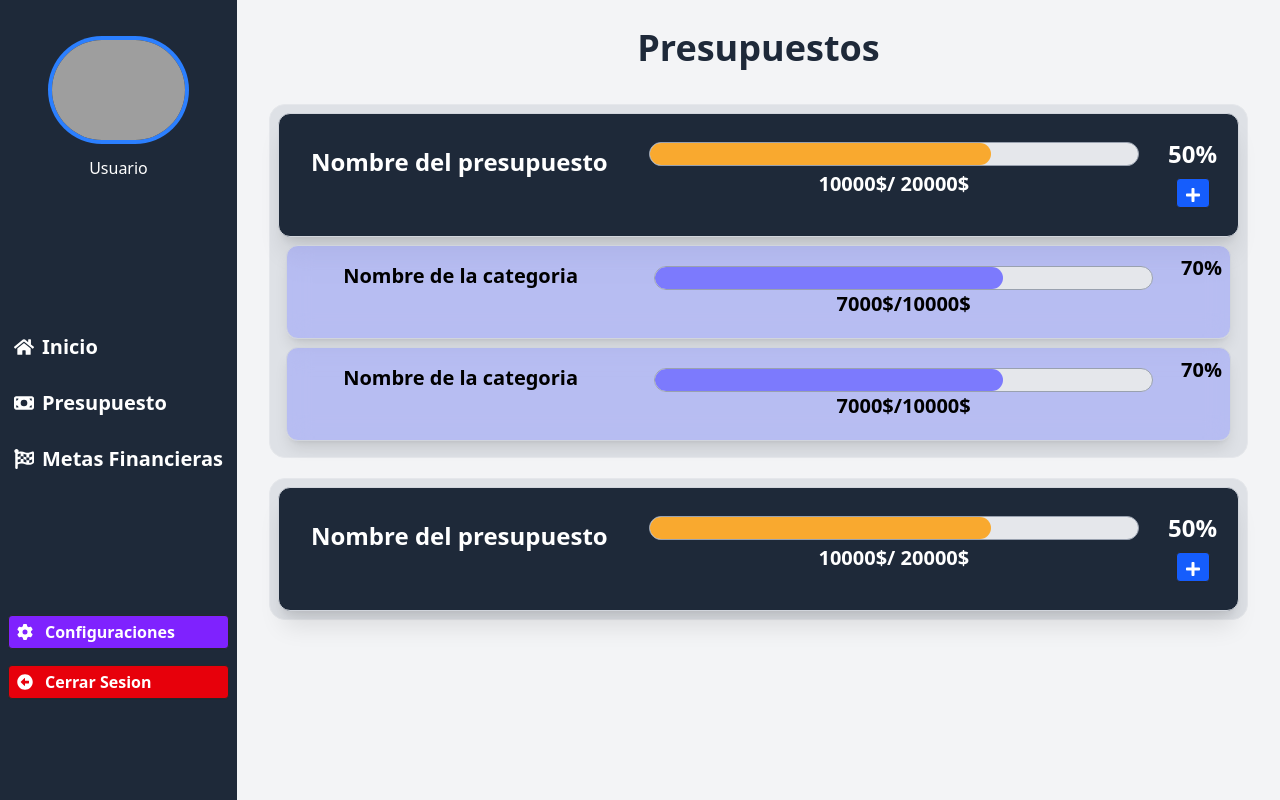
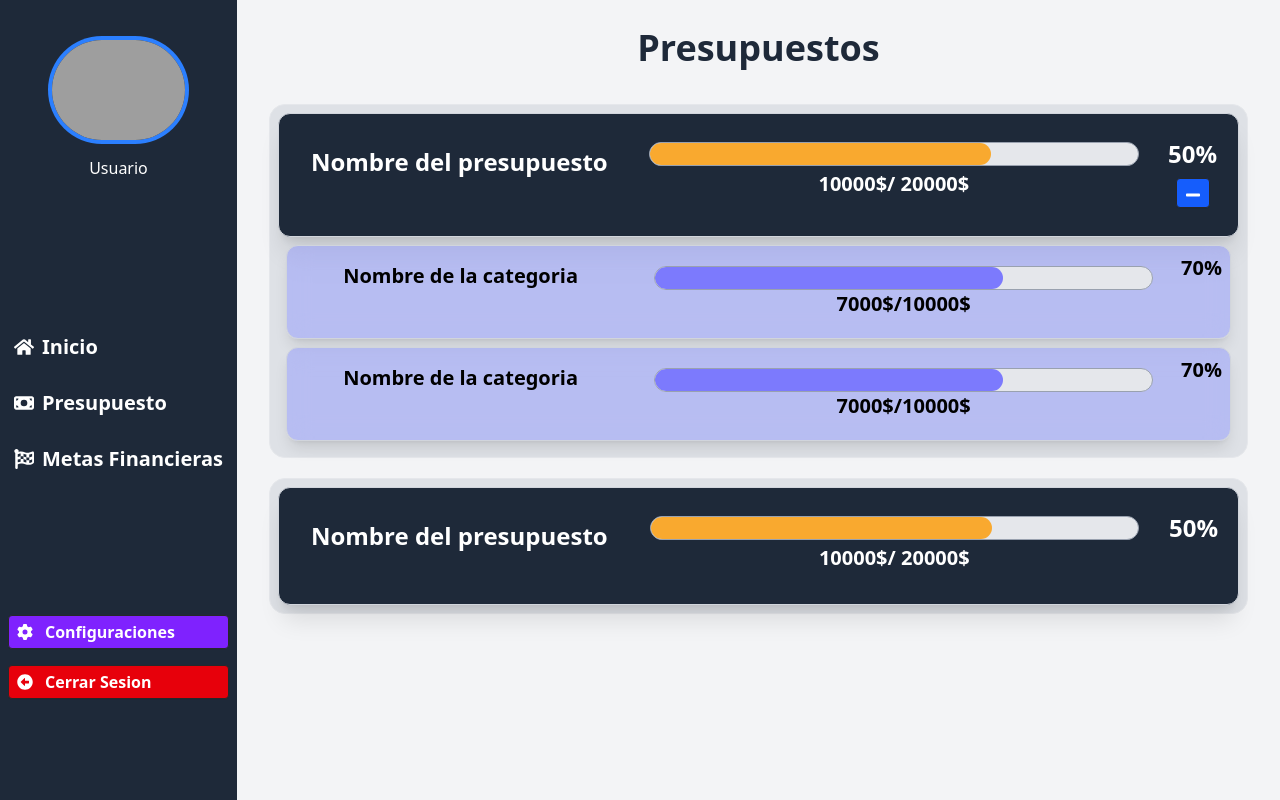
Before and after one commit to andres990420/tracker-finanzas-personales, a React (Vite) app in the folder frontend/: page /budgets in a window 1280 px wide. Both pictures are taken after a click on the button 1193 px from the left and 193 px from the top of the page. Built offline with nearby package versions, Linux system fonts and the light colour scheme; grey boxes are pictures that could not be loaded.

Commit message:
Enhance BudgetsTable component with toggle functionality and update Buttons component to support click events

```diff
--- a/frontend/src/components/BudgetsTable/BudgetsTable.tsx
+++ b/frontend/src/components/BudgetsTable/BudgetsTable.tsx
@@ -1,19 +1,28 @@
-import { FaPlus } from "react-icons/fa";
+import { FaMinus, FaPlus } from "react-icons/fa";
 import Buttons from "../Buttons";
 import BudgetsTableItems from "./BudgetTableItems";
+import { useState } from "react";
 
 interface Promps {
   limitValue: number;
   currentValue: number;
   percentage: number;
   budgetName: string;
-  childrentables?: Object[];
+  childrensTables?: Object[];
 }
 
 export default function BudgetsTable(promps: Promps) {
-  const { limitValue, currentValue, percentage, budgetName, childrentables } =
+  const { limitValue, currentValue, percentage, budgetName, childrensTables } =
     promps;
 
+  const [hidden, setHidden] = useState(true);
+  const [buttonIcon, setButtonIcon] = useState(<FaPlus className="h-4 w-4" />);
+  function handleClick() {
+    hidden
+      ? setButtonIcon(<FaMinus className="h-4 w-4" />)
+      : setButtonIcon(<FaPlus className="h-4 w-4" />);
+    setHidden(!hidden);
+  }
   return (
     <div className="border border-gray-200 rounded-2xl p-2 font-bold bg-gray-300/60 m-5">
       <div className="flex  border-gray-300 justify-between p-5 rounded-xl border bg-gray-800 shadow-xl">
@@ -31,10 +40,13 @@ export default function BudgetsTable(promps: Promps) {
         </div>
         <div>
           <p className="text-2xl mt-1 text-white">{percentage}%</p>
-          <Buttons color="blue" icon={<FaPlus className="h-4 w-4" />} />
+          {childrensTables && (
+            <Buttons color="blue" onclick={handleClick} icon={buttonIcon} />
+          )}
         </div>
       </div>
-      {childrentables?.map((table) => (
+      <div className={hidden ? "hidden" : ""}>
+        {childrensTables?.map((table) => (
           <BudgetsTableItems
             color="indigo"
             categoryName="Nombre de la categoria"
@@ -43,5 +55,6 @@ export default function BudgetsTable(promps: Promps) {
           />
         ))}
       </div>
+    </div>
   );
 }
--- a/frontend/src/components/Buttons.tsx
+++ b/frontend/src/components/Buttons.tsx
@@ -4,29 +4,30 @@ interface Props {
   text?: string;
   color: string;
   icon?: ReactNode;
+  onclick?: () => void;
 }
 
 export default function Buttons(props: Props) {
-  const { text, color, icon } = props;
+  const { text, color, icon, onclick } = props;
   let fondo, hover;
   switch (color) {
     case "red":
       fondo = "bg-red-600";
-      hover = "hover:bg-red-500"
+      hover = "hover:bg-red-500";
       break;
     case "blue":
       fondo = "bg-blue-600";
-      hover = "hover:bg-blue-500"
+      hover = "hover:bg-blue-500";
       break;
     case "violet":
       fondo = "bg-violet-600";
-      hover = "hover:bg-violet-500"
+      hover = "hover:bg-violet-500";
       break;
   }
 
   const style = `flex border border-zinc-800  rounded shadow-2xs font-bold text-white m-2 ${fondo} ${hover}`;
   return (
-    <button className={style}>
+    <button className={style} onClick={onclick}>
       <span className="m-2 h-3 w-4">{icon && icon}</span>
       {text && <span className="m-1">{text}</span>}
     </button>
--- a/frontend/src/components/SideMenu/SideMenuItem.tsx
+++ b/frontend/src/components/SideMenu/SideMenuItem.tsx
@@ -1,6 +1,4 @@
 import type { ReactNode } from "react";
-import { useState } from "react";
-
 
 interface Promps {
   href?: string;
@@ -10,15 +8,11 @@ interface Promps {
 
 export default function SideMenuItem(promps: Promps) {
   const { text, icon, href } = promps;
-  const [select, setSelect] = useState(false);
 
-  function handdleClick(){
-    setSelect(true)
-  }
   return (
-    <li className={`p-[10px] hover:bg-blue-500 truncate ${select && '[.active]'} `} onClick={handdleClick}>
+    <li className={`p-[10px] hover:bg-blue-500 truncate`}>
       <a className="text-center text-xl " href={href}>
-        <div className="flex gap-2 p-1">
+        <div className={`flex gap-2 p-1`}>
           <span className="py-1">{icon}</span>
           {text}
         </div>
--- a/frontend/src/pages/Budgets.tsx
+++ b/frontend/src/pages/Budgets.tsx
@@ -7,9 +7,19 @@ export default function Budgets() {
         <h1 className="text-4xl text-gray-800 p-4">Presupuestos</h1>
       </div>
       <div>
-        <BudgetsTable limitValue={20000} currentValue={10000} percentage={50} budgetName="Nombre del presupuesto" childrentables={[{},{}]} />
-        <BudgetsTable limitValue={20000} currentValue={10000} percentage={50} budgetName="Nombre del presupuesto" />
-
+        <BudgetsTable
+          limitValue={20000}
+          currentValue={10000}
+          percentage={50}
+          budgetName="Nombre del presupuesto"
+          childrensTables={[{}, {}]}
+        />
+        <BudgetsTable
+          limitValue={20000}
+          currentValue={10000}
+          percentage={50}
+          budgetName="Nombre del presupuesto"
+        />
       </div>
     </div>
   );
```
Also changed, not shown: frontend/src/components/SideMenu/SideMenu.tsx (+11 -3 lines). Lines whose indentation alone changed are shown as unchanged.
